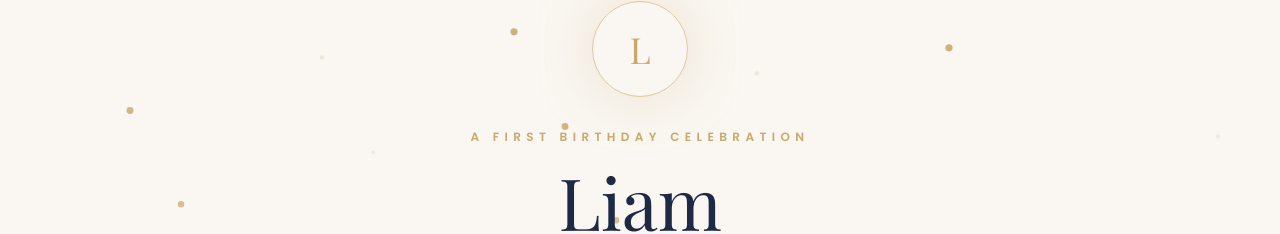
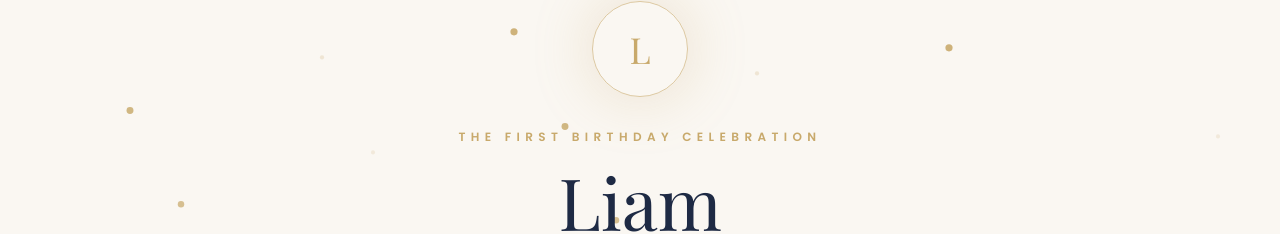
Before and after one commit to Rashminavo/Digital-invitation-birthday, a Next.js app: page / in a window 1280 px wide. Shown: the part 138-372 px from the top of the page. Built offline with nearby package versions, Linux system fonts and the light colour scheme; a web font is replaced by a local one.

Commit message:
fix: update venue details and enhance milestone descriptions for clarity

```diff
--- a/app/page.tsx
+++ b/app/page.tsx
@@ -12,7 +12,7 @@ const baby = {
   date: "2026-08-16T11:00:00+05:30",
   displayDate: "Sunday, August 16th 2026",
   time: "7:00 PM onwards",
-  venue: "Sawingir  Hills",
+  venue: "Sawingir  Hills Hotel",
   address: "No.215, Cooray Estate, Thalagala , Gonapola",
   mapsQuery: "Sawingir Hills, No. 215, Cooray Waththa Thalagala, Gonapola"
 };
@@ -25,12 +25,12 @@ const timeline = [
   { time: "8:30 PM", title: "Celebration Time", detail: "Music, laughter, blessings, and birthday memories.", icon: Sparkles }
 ];
 const milestones = [
-  { date: "August 16, 2025", title: "Born", detail: "The day our sweetest little gentleman arrived and changed everything." },
-  { date: "October 2025", title: "First Smile", detail: "A tiny smile that made every quiet morning feel golden." },
-  { date: "November 2025", title: "First Crawl", detail: "Small hands, brave moves, and the beginning of big adventures." },
-  { date: "May 20 2026", title: "First Word", detail: "One tiny sound that turned into a word — and suddenly the whole house was listening."},
-  { date: "June 2026", title: "First Steps", detail: "Careful steps forward, cheered on by everyone who loves him." },
-  { date: "August 16, 2026", title: "First Birthday", detail: "One beautiful year of cuddles, laughter, wonder, and love." }
+  { date: "16th August 2025", title: "First Cry", detail: "The day our sweetest little gentleman arrived and changed everything." },
+  { date: "22nd October 2025", title: "First Smile", detail: "A tiny smile that made every quiet morning feel golden." },
+  { date: "3rd February 2026", title: "First Crawl", detail: "Small hands, brave moves, and the beginning of big adventures." },
+  { date: "20th May 2026", title: "First Word", detail: "One tiny sound that turned into a word — and suddenly the whole house was listening."},
+  { date: "23rd June 2026", title: "First Steps", detail: "Careful steps forward, cheered on by everyone who loves him." },
+  { date: "16th August 2026", title: "First Birthday", detail: "One beautiful year of cuddles, laughter, wonder, and love." }
 ];
 const contacts = [
   { name: "Nirmal", phone: "+94 74 381 6127", href: "tel:+94743816127" },
@@ -173,7 +173,7 @@ function Intro({ onDone }: { onDone: () => void }) {
         <motion.div initial={{ opacity: 0, scale: 0.8 }} animate={{ opacity: 1, scale: 1 }} transition={{ duration: 1.2 }} className="mx-auto mb-8 grid h-24 w-24 place-items-center rounded-full border border-[#C8A96B]/60 text-[#C8A96B] shadow-[0_0_60px_rgba(200,169,107,.28)]">
           <span className="font-display text-4xl">{baby.shortName}</span>
         </motion.div>
-        <motion.p initial={{ opacity: 0, y: 16 }} animate={{ opacity: 1, y: 0 }} transition={{ delay: 0.75 }} className="text-xs font-semibold uppercase tracking-[0.45em] text-[#C8A96B]">A first birthday celebration</motion.p>
+        <motion.p initial={{ opacity: 0, y: 16 }} animate={{ opacity: 1, y: 0 }} transition={{ delay: 0.75 }} className="text-xs font-semibold uppercase tracking-[0.45em] text-[#C8A96B]">The first birthday celebration</motion.p>
         <motion.h1 initial={{ opacity: 0, filter: "blur(12px)" }} animate={{ opacity: 1, filter: "blur(0px)" }} transition={{ delay: 1.25, duration: 1.3 }} className="font-display mt-5 text-5xl text-[#1E2A44] sm:text-7xl">{baby.name}</motion.h1>
         <motion.div initial={{ opacity: 0, y: 28 }} animate={{ opacity: 1, y: 0 }} transition={{ delay: 2.0, duration: 1 }} className="mx-auto mt-8 h-44 w-44 overflow-hidden rounded-full border border-[#C8A96B]/45 bg-white/60 shadow-2xl shadow-[#1E2A44]/15">
           <Image src="/images/bear.jpg" alt="Polo bear" width={320} height={320} priority className="h-full w-full object-contain" />
```
Also changed, not shown: 1 other file (tests, documents, lock files or other folders).
